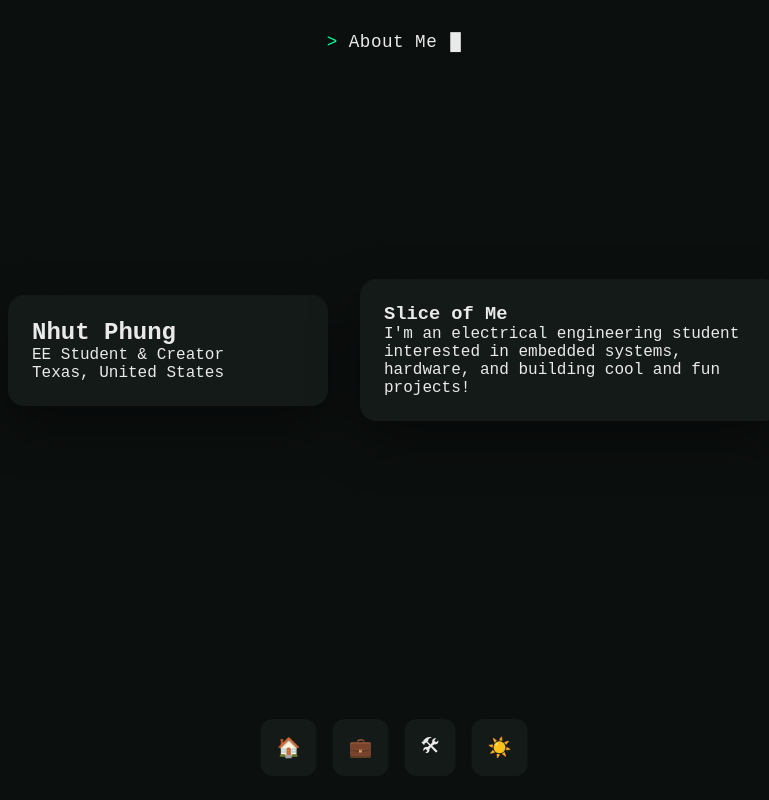
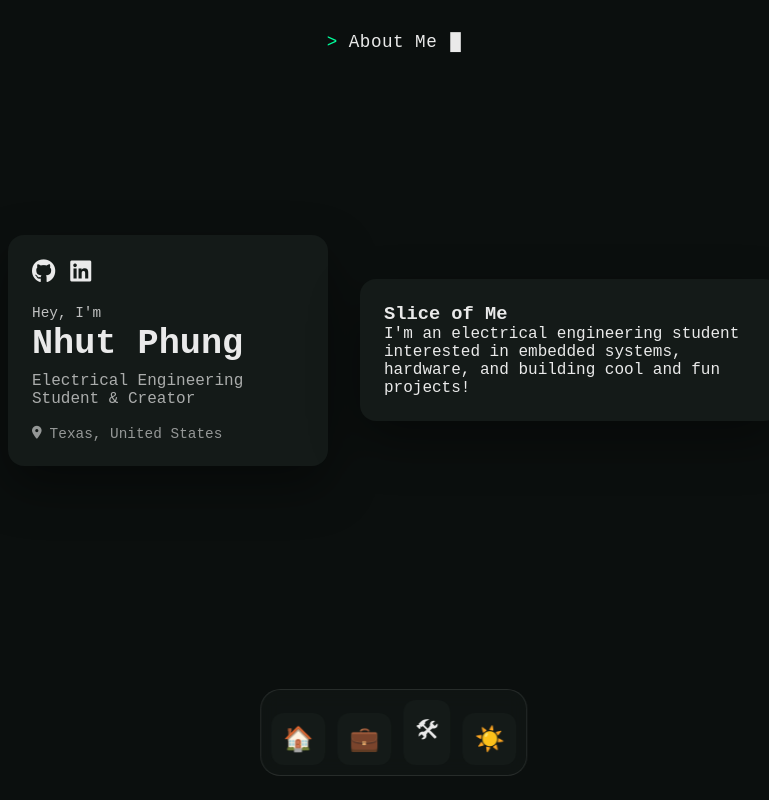
Before and after one commit to nhutmphung/portfolio-website-2, a plain HTML site: page index.html in a window 1280 px wide. Shown: the whole page, without its empty margins (246-1015 px from the left). Drawn offline with Linux system fonts and the light colour scheme.

Commit message:
added icon animation and work experience

```diff
--- a/index.html
+++ b/index.html
@@ -4,7 +4,7 @@
   <meta charset="UTF-8" />
   <meta name="viewport" content="width=device-width, initial-scale=1.0" />
   <title>Nhut Phung</title>
-
+  <link rel="stylesheet" href="https://cdnjs.cloudflare.com/ajax/libs/font-awesome/6.4.2/css/all.min.css">
   <link rel="stylesheet" href="style.css">
 </head>
 
--- a/script.js
+++ b/script.js
@@ -6,9 +6,18 @@ const container = document.getElementById("content");
 const views = {
   home: {
 left: `
-      <h2>Nhut Phung</h2>
-      <p>EE Student & Creator</p>
-      <p>Texas, United States</p>
+      <div class="profile-header">
+        <div class="social-links">
+          <a href="https://github.com/nhutmphung" target="_blank"><i class="fa-brands fa-github"></i></a>
+          <a href="https://linkedin.com/in/nhut-phung/" target="_blank"><i class="fa-brands fa-linkedin"></i></a>
+        </div>
+        <p class="greeting">Hey, I'm</p>
+        <h2 class="name">Nhut Phung</h2>
+        <p class="role">Electrical Engineering Student & Creator</p>
+        <p class="location">
+          <i class="fa-solid fa-location-dot"></i> Texas, United States
+        </p>
+      </div>
     `,
     right: `
       <h3>Slice of Me</h3>
@@ -21,17 +30,39 @@ const views = {
 
 experience: {
   left: `
+    <div class="section-label">
       <h3>Experience</h3>
-      <ul>
-        <li>Embedded Systems Intern</li>
-        <li>Power Systems Research</li>
-      </ul>
+      <p>My professional journey in engineering and system design.</p>
+    </div>
   `,
   right: `
-      <p>
-        I've worked on hardware-focused projects involving microcontrollers,
-        power distribution, and real-world system design.
-      </p>
+    <div class="exp-grid">
+      <div class="exp-card">
+        <img src="images/siemens-logo.png" alt="Siemens" class="company-logo">
+        <h4 class="company-name">Siemens</h4>
+        <h5 class="job-role">Manufacturing Intern</h5>
+        <span class="date-range">Jan 2026 - Present</span>
+        <div class="tag-container">
+          <span class="exp-tag">Automation</span>
+          <span class="exp-tag">PLC</span>
+          <span class="exp-tag">Systems</span>
+        </div>
+        <p class="exp-description">Description of your impact and role at Siemens.</p>
+      </div>
+
+      <div class="exp-card">
+        <img src="images/BellFlightLogo.png" alt="Bell Flight" class="company-logo">
+        <h4 class="company-name">Bell Flight</h4>
+        <h5 class="job-role">Avionics Intern</h5>
+        <span class="date-range">Feb 2025 - Dec 2025</span>
+        <div class="tag-container">
+          <span class="exp-tag">Avionics</span>
+          <span class="exp-tag">Hardware</span>
+          <span class="exp-tag">Testing</span>
+        </div>
+        <p class="exp-description">Description of your work with flight systems and hardware.</p>
+      </div>
+    </div>
   `
 },
 
--- a/style.css
+++ b/style.css
@@ -3,6 +3,59 @@
   margin: 0;
   padding: 0;
   box-sizing: border-box;
+}
+
+/* SOCIAL & TEXT STYLING */
+.profile-header {
+  display: flex;
+  flex-direction: column;
+  gap: 8px;
+}
+
+.social-links {
+  display: flex;
+  gap: 15px;
+  margin-bottom: 10px;
+}
+
+.social-links a {
+  color: var(--text);
+  font-size: 1.5rem;
+  text-decoration: none;
+  transition: opacity 0.3s;
+}
+
+.social-links a:hover {
+  opacity: 0.7;
+}
+
+.greeting {
+  font-size: 0.9rem;
+  opacity: 0.8;
+}
+
+.name {
+  font-size: 2.2rem;
+  font-weight: bold;
+  margin-top: -5px;
+}
+
+.role {
+  font-size: 1rem;
+  opacity: 0.7;
+}
+
+.location {
+  font-size: 0.9rem;
+  opacity: 0.6;
+  margin-top: 10px;
+  display: flex;
+  align-items: center;
+  gap: 8px;
+}
+
+.location i {
+  font-size: 0.8rem;
 }
 
 /* THEMES */
@@ -68,22 +121,115 @@ body {
   left: 50%;
   transform: translateX(-50%);
   display: flex;
-  gap: 16px;
+  gap: 12px; /* Slightly tighter gap looks better when they expand */
+  padding: 10px;
+  background: rgba(20, 26, 24, 0.5); /* Optional: semi-transparent backing */
+  backdrop-filter: blur(10px);
+  border-radius: 20px;
+  border: 1px solid rgba(255, 255, 255, 0.1);
+  align-items: flex-end; /* Keeps them aligned at the bottom as they grow */
 }
 
 .dock button {
   background: var(--card);
   border: none;
   border-radius: 12px;
-  padding: 12px 16px;
-  font-size: 1.2rem;
+  padding: 12px;
+  font-size: 1.5rem; /* Base size */
   cursor: pointer;
   color: var(--text);
+
+  /* The Magic: Transition makes it smooth */
+  transition: transform 0.3s cubic-bezier(0.34, 1.56, 0.64, 1), background 0.2s;
+  transform-origin: bottom; /* Grows upward instead of from the center */
 }
 
+/* Hover Effect */
+.dock button:hover {
+  transform: scale(1.4); /* Makes it 40% bigger */
+  background: #2a3331; /* Subtle highlight */
+  z-index: 10;
+}
 
-.dock button:hover {
+/* Optional: Shrink neighbors slightly (Advanced CSS-only trick) */
+.dock:hover button:not(:hover) {
+  transform: scale(0.9);
   opacity: 0.8;
+}
+
+/* Container for the side-by-side layout */
+.exp-grid {
+  display: flex;
+  gap: 20px;
+  justify-content: center;
+}
+
+/* The Card */
+.exp-card {
+  background-color: #1a1c1e; /* Deep charcoal matching the example */
+  border: 1px solid #2d2f31;
+  border-radius: 20px;
+  padding: 30px;
+  width: 300px;
+  display: flex;
+  flex-direction: column;
+  color: #e0e0e0;
+  font-family: 'Courier New', Courier, monospace; /* Essential for the 'code' look */
+}
+
+/* Logo Styling */
+.company-logo {
+  height: 30px;
+  width: auto;
+  align-self: flex-start;
+  margin-bottom: 25px;
+  filter: grayscale(1) brightness(1.5); /* Makes logos blend with the dark theme */
+}
+
+/* Typography */
+.company-name {
+  font-size: 1.8rem;
+  font-weight: 800;
+  margin: 0 0 10px 0;
+  color: #ffffff;
+}
+
+.job-role {
+  font-size: 1.1rem;
+  font-weight: normal;
+  color: #b0b0b0;
+  margin-bottom: 8px;
+}
+
+.date-range {
+  font-size: 0.85rem;
+  color: #666;
+  margin-bottom: 20px;
+}
+
+/* Pill Tags */
+.tag-container {
+  display: flex;
+  flex-wrap: wrap;
+  gap: 8px;
+  margin-bottom: 20px;
+}
+
+.exp-tag {
+  background: #2a2d30;
+  color: #d1d1d1;
+  padding: 6px 14px;
+  border-radius: 20px;
+  font-size: 0.75rem;
+  border: 1px solid #3d4043;
+}
+
+/* Description text */
+.exp-description {
+  font-size: 0.9rem;
+  line-height: 1.6;
+  color: #a0a0a0;
+  margin-top: 10px;
 }
 
 /* TOP TERMINAL HEADER */
```
Also changed, not shown: images/BellFlightLogo.png (added), images/avatar.png (renamed from avatar.png), images/siemens-logo.png (added). Lines whose indentation alone changed are shown as unchanged.
